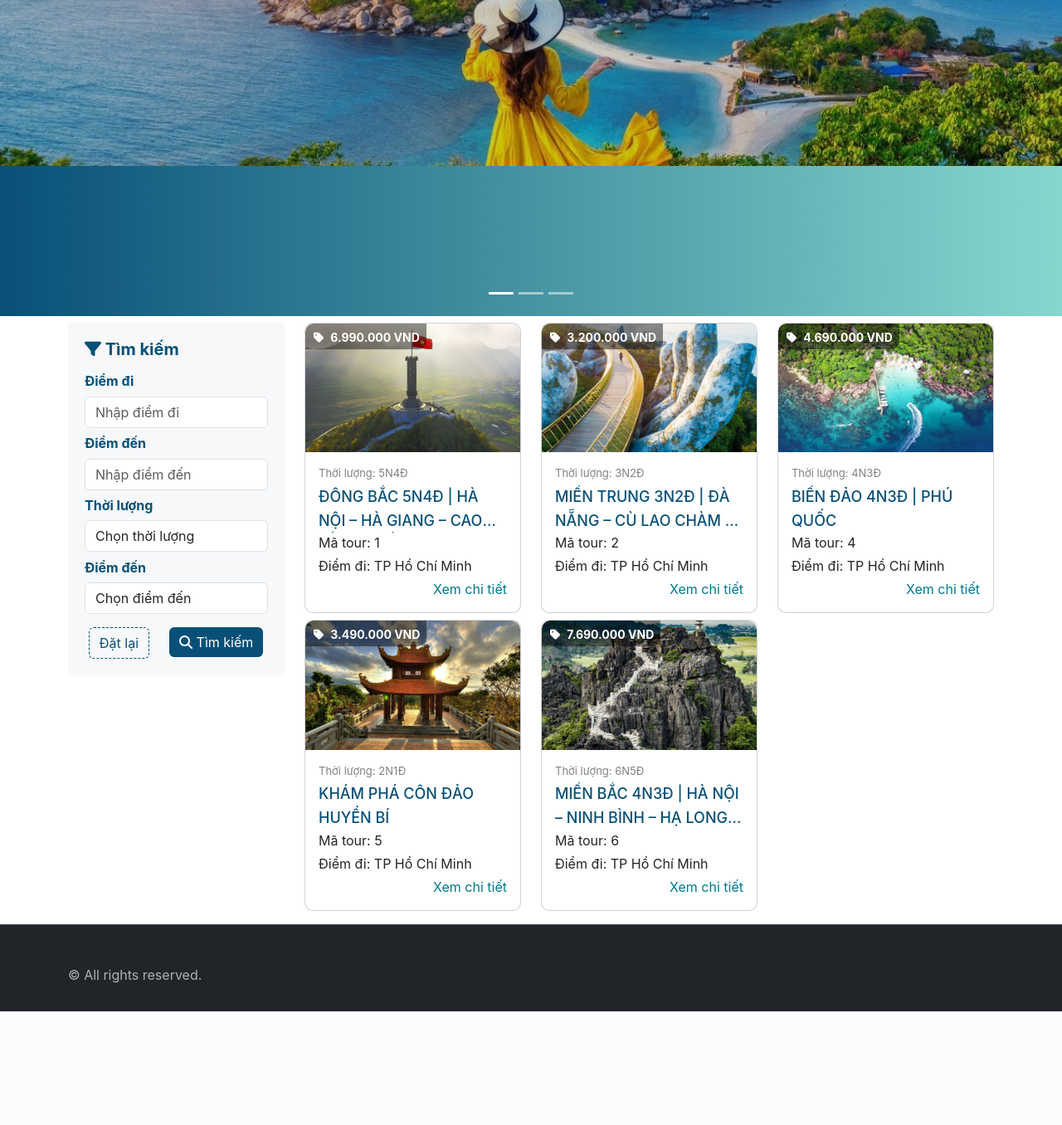
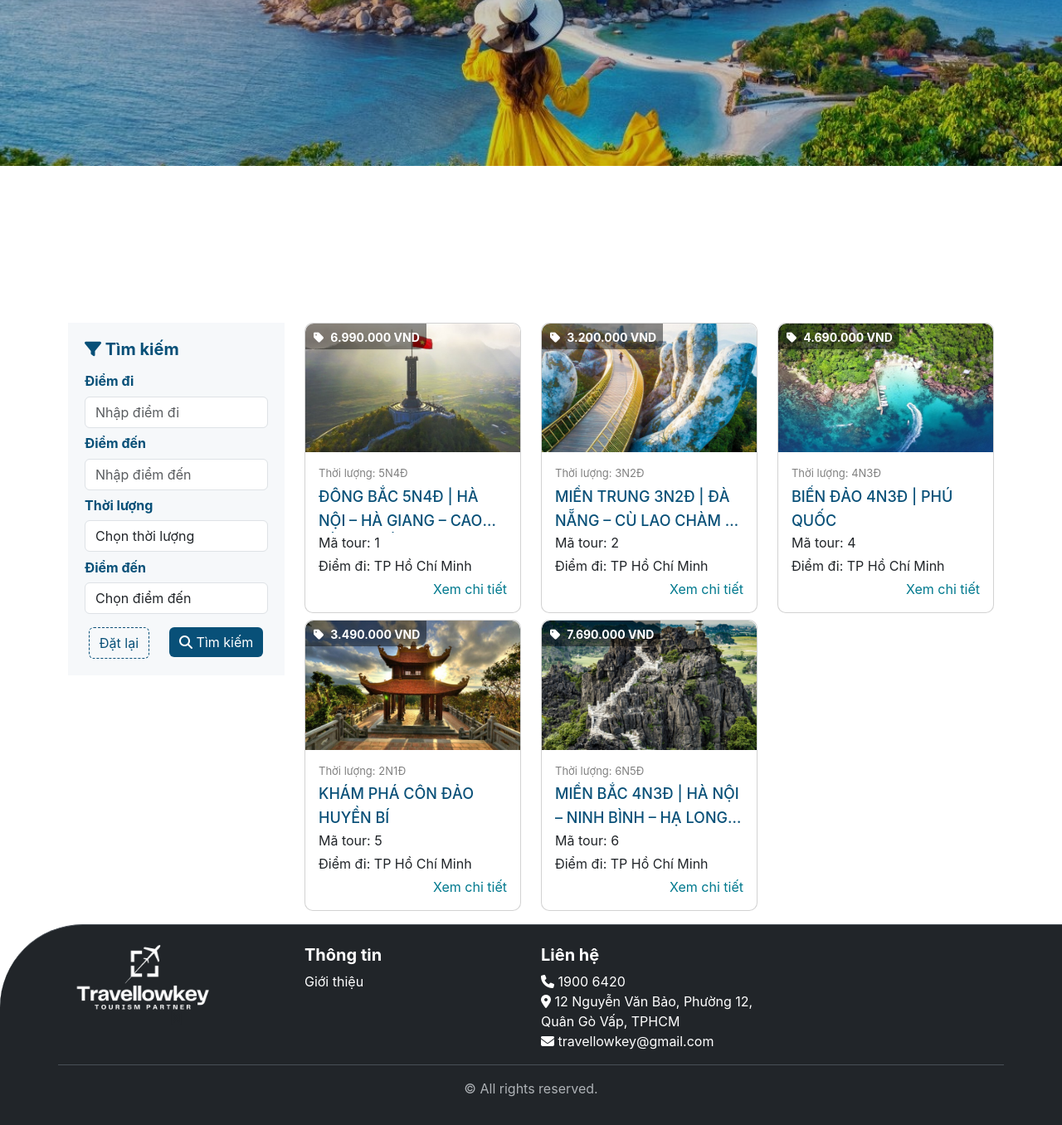
Before and after one commit to khanhvn3103/Tour_management, a PHP site: page / in a window 1280 px wide. Shown: the part 419-1775 px from the top of the page at 83% size. Before the commit the page ends 1638 px from the top, so only its background shows below. Run offline with PHP 8.4, Linux system fonts and the light colour scheme; some libraries are stand-ins or nearby versions.

Commit message:
Add footer

```diff
--- a/asset/css/all.css
+++ b/asset/css/all.css
@@ -15,7 +15,7 @@ body {
     padding: 0 !important;
     border-spacing: 0;
     font-family: "Inter", sans-serif;
-    background: linear-gradient(90deg, rgba(8,80,120,1) 0%, rgba(133,216,206,1) 100%)
+    /*background: linear-gradient(90deg, rgba(8,80,120,1) 0%, rgba(133,216,206,1) 100%)*/
 }
 
 *,
--- a/asset/css/boostrap_custome.css
+++ b/asset/css/boostrap_custome.css
@@ -39,3 +39,8 @@
     border: 1px solid var(--color-primary) !important;
     background: white !important;
 }
+
+.footer{
+    padding: 1.5rem !important;
+    border-top-left-radius: 100px !important;
+}
--- a/asset/css/style.css
+++ b/asset/css/style.css
@@ -26,7 +26,6 @@
 }
 
 #carousel_home_banner{
-    width: 100vw;
     height: 100vh;
     overflow: hidden;
 }
--- a/index.php
+++ b/index.php
@@ -60,6 +60,9 @@
             case 'user':
                 include 'modules/user/index.php';
                 break;
+            case 'management':
+                include 'modules/management/index.php';
+                break;
             default:
                 include 'modules/home/index.php';
         }
@@ -71,12 +74,38 @@
 
 <footer class="footer bg-body border-top" data-bs-theme="dark">
     <div class="container pb-md-2">
-        <div class="d-md-flex align-items-center py-4 pt-sm-5 mt-3 mt-sm-0">
-            <div class="d-flex gap-2 gap-sm-3 justify-content-center ms-md-auto mb-4 mb-md-0 order-md-2">
+        <div class="row">
+            <div class="col-3">
+                <img src="asset/images/travellowkey_logo.png" style="width: 180px">
+                <div class="d-flex align-content-center justify-content-around">
+                    <i class="fa fa-github"></i>
+                </div>
+            </div>
 
+            <div class="col-3">
+                <h5 class="text-white font-weight-bold">Thông tin</h5>
+                <span class="text-white">Giới thiệu</span>
             </div>
-            <p class="text-body-secondary fs-sm text-center text-md-start mb-0 me-md-4 order-md-1">© All rights
-                reserved.</p>
+
+            <div class="col-3">
+                <h5 class="text-white font-weight-bold">Liên hệ</h5>
+                <div class="text-white">
+                    <i class="fa fa-phone"></i>
+                    1900 6420
+                </div>
+                <div class="text-white">
+                    <i class="fa fa-location-dot"></i>
+                    12 Nguyễn Văn Bảo, Phường 12, Quân Gò Vấp, TPHCM
+                </div>
+                <div class="text-white">
+                    <i class="fa fa-envelope"></i>
+                    travellowkey@gmail.com
+                </div>
+            </div>
+            <div class="col-12 border-top mt-3 pt-3 text-center">
+                <p class="text-body-secondary mb-0">
+                    © All rights reserved.</p>
+            </div>
         </div>
     </div>
 </footer>
```
Also changed, not shown: modules/management/index.php (added).
